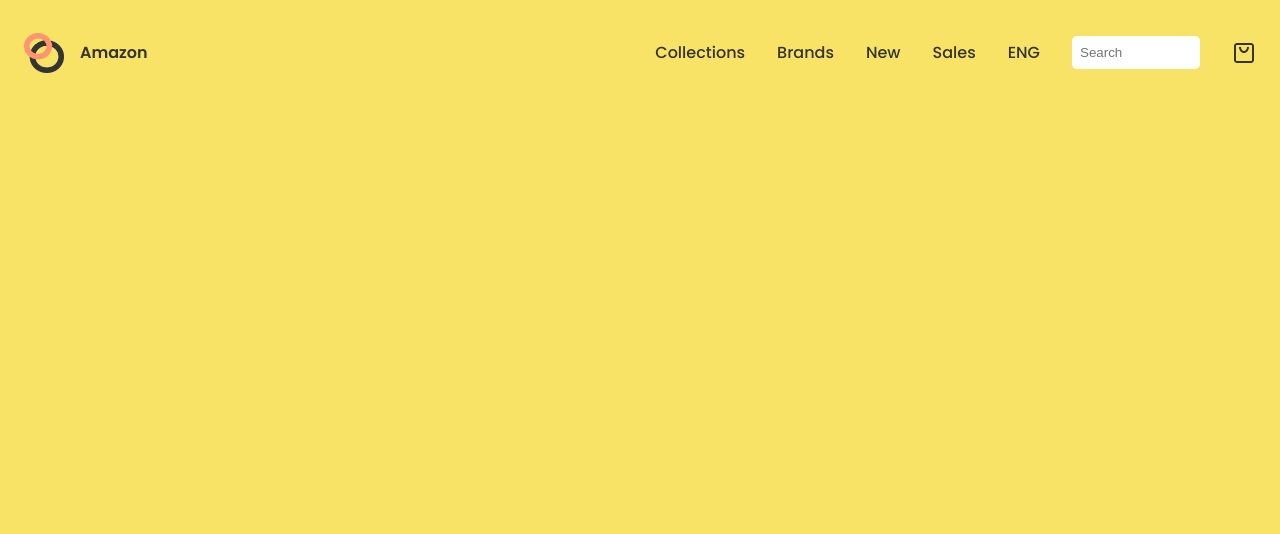
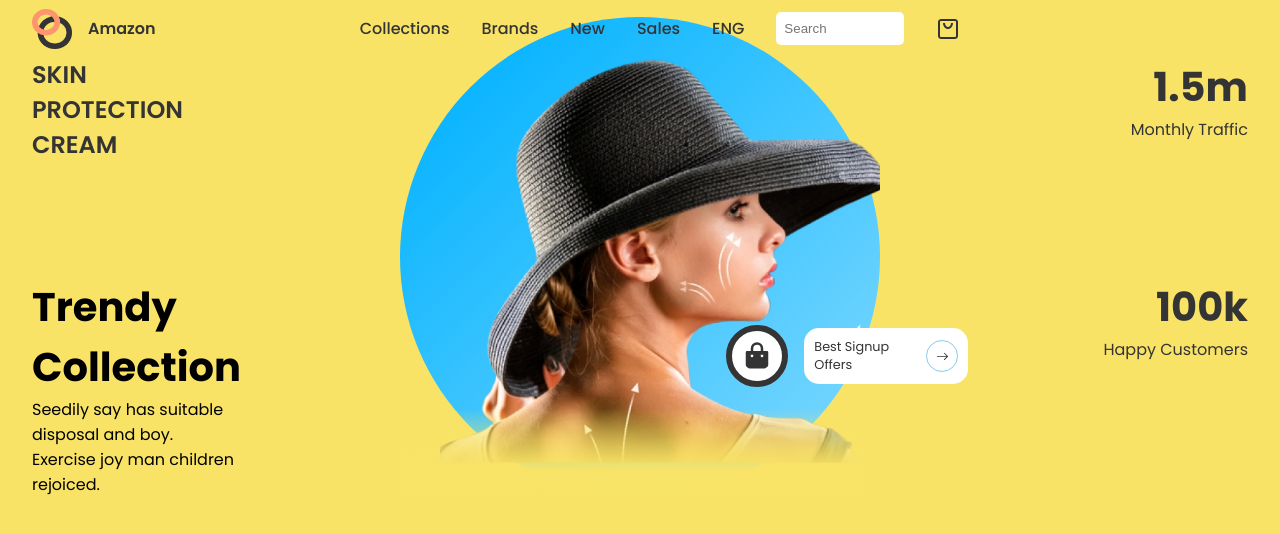
Before and after one commit to trangiabao2702/ECommerce_App, a React (Create React App) app: page / in a window 1280 px wide. Shown: the top 534 px of the page. Built offline with nearby package versions, Linux system fonts and the light colour scheme.

Commit message:
add hero section

```diff
--- a/src/App.js
+++ b/src/App.js
@@ -1,10 +1,12 @@
 import "./App.css";
 import Header from "./components/header/Header";
+import Hero from "./components/Hero/Hero";
 
 function App() {
   return (
     <div className="App">
       <Header />
+      <Hero />
     </div>
   );
 }
--- /dev/null
+++ b/src/components/Hero/Hero.css
@@ -0,0 +1,117 @@
+.container {
+    padding: 0rem 2rem;
+    display: grid;
+    grid-template-columns: 1fr 3fr 1fr;
+}
+
+.wrapper {
+    display: flex;
+    align-items: baseline;
+    justify-content: center;
+    position: relative;
+}
+.wrapper > img {
+    width: 30rem;
+    position: absolute;
+    bottom: 0;
+}
+
+.blueCircle {
+    width: 30rem;
+    height: 30rem;
+    border-radius: 50%;
+    z-index: -99;
+    position: absolute;
+    bottom: 0;
+    background: linear-gradient(135.74deg, #0BB5FF 14.09%, #6DD3FE 83.81%);
+}
+
+.cart2 {
+    position: absolute;
+    bottom: 25%;
+    right: 5%;
+    display: flex;
+    gap: 1rem;
+    align-items: center;
+}
+
+.cart2 > svg {
+    width: 30px;
+    height: 30px;
+    background: white;
+    padding: 10px;
+    border-radius: 50%;
+    border: 6px solid var(--black)
+}
+
+.signup {
+    display: flex;
+    gap: 1rem;
+    align-items: center;
+    background: white;
+    padding: 10px;
+    font-size: 0.8rem;
+    border-radius: 15px;
+    box-shadow: var(--shadowl);
+}
+.signup > :first-child {
+    display: block;
+    width: 6rem;
+}
+.signup > :nth-child(2) {
+    border-radius: 50%;
+    border: 1px solid skyblue;
+    display: flex;
+    width: 20px;
+    height: 20px;
+    padding: 5px;
+    align-items: center;
+    justify-content: center;
+}
+
+.h_sides {
+    display: grid;
+    grid-template-rows: 1fr 1fr;
+}
+
+.text1 {
+    text-transform: uppercase;
+    font-size: 1.5rem;
+    width: min-content;
+    display: block;
+    font-weight: 600;
+}
+
+.text2 {
+    display: flex;
+    flex-direction: column;
+    width: min-content;
+    color: black;
+}
+.text2 > :first-child {
+    font-weight: 800;
+    font-size: 2.5rem;
+}
+.text2 > :nth-child(2) {
+    display: block;
+}
+
+.traffic {
+    display: flex;
+    flex-direction: column;
+    text-align: right;
+}
+.traffic > :first-child {
+    font-weight: 800;
+    font-size: 2.5rem;
+}
+
+.customers {
+    display: flex;
+    flex-direction: column;
+    text-align: right;
+}
+.customers > :first-child {
+    font-weight: 800;
+    font-size: 2.5rem;
+}
--- /dev/null
+++ b/src/components/Hero/Hero.jsx
@@ -0,0 +1,56 @@
+import React from 'react'
+
+import "./Hero.css"
+import HeroImg from "../../assets/hero.png"
+import { RiShoppingBagFill } from "react-icons/ri"
+import { BsArrowRight } from "react-icons/bs"
+
+const Hero = () => {
+  return (
+    <div className="container">
+        {/* left side */}
+        <div className="h_sides">
+            <span className="text1">Skin protection cream</span>
+
+            <div className="text2">
+                <span>Trendy Collection</span>
+                <span>Seedily say has suitable disposal and boy. Exercise joy man children rejoiced.</span>
+            </div>
+        </div>
+
+
+        {/* middle side */}
+        <div className="wrapper">
+            <div className="blueCircle"></div>
+            <img src={HeroImg} alt="Hero" width={600} />
+            <div className="cart2">
+                <RiShoppingBagFill />
+
+                <div className="signup">
+                    <span>Best Signup Offers</span>
+
+                    <div>
+                        <BsArrowRight />
+                    </div>
+                </div>
+            </div>
+        </div>
+
+
+        {/* right side */}
+        <div className="h_sides">
+            <div className="traffic">
+                <span>1.5m</span>
+                <span>Monthly Traffic</span>
+            </div>
+
+            <div className="customers">
+                <span>100k</span>
+                <span>Happy Customers</span>
+            </div>
+        </div>
+    </div>
+  )
+}
+
+export default Hero
```
